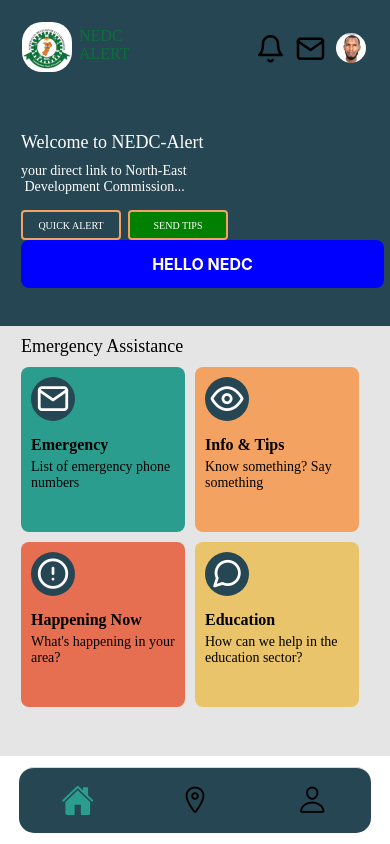
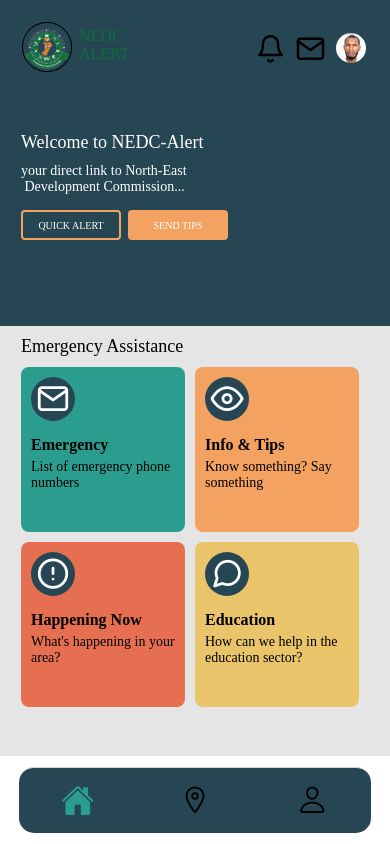
Before and after one commit to kabirbapson/NEDC-Alert, a React Native app: screen /Home in a window 390 px wide. Built offline with nearby package versions, Linux system fonts and the light colour scheme.

Commit message:
home screeen done

```diff
--- a/app/components/HeaderComponent.js
+++ b/app/components/HeaderComponent.js
@@ -13,7 +13,7 @@
         <View style={styles.logoNEDC}>
           <Image
             style={styles.imageR}
-            source={require('../../assets/images/nedc_logo.jpg')}
+            source={require('../../assets/images/logopng.png')}
           />
           <Text style={styles.nedcA}>{'NEDC\nALERT'}</Text>
         </View>
@@ -43,10 +43,9 @@
           <ButtonComponent title="QUICK ALERT" />
           <ButtonComponent
             title="SEND TIPS"
-            buttStyle={{backgroundColor: 'green'}}
+            buttStyle={{backgroundColor: '#F4A261'}}
           />
         </View>
-        <Button text="Hello NEDC" />
       </View>
     </View>
   );
@@ -74,6 +73,7 @@
     fontFamily: 'Lato-Black',
     fontSize: 16,
     color: '#0D703A',
+    // letterSpacing: 2,
   },
   wrapProfile: {
     marginLeft: hp(110),
```
Also changed, not shown: assets/images/logopng.png (added).
